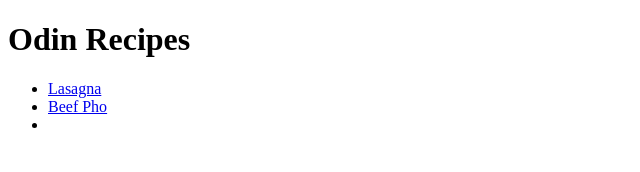
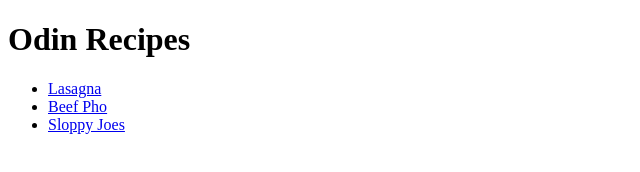
Before and after one commit to BadgelorLordOfTheBadgers/odin-recipes, a plain HTML site: page index.html in a window 1280 px wide. Shown: the full height of the page, 0-640 px from the left. Drawn offline with Linux system fonts and the light colour scheme.

Commit message:
add link to sloppyjoes.html

```diff
--- a/index.html
+++ b/index.html
@@ -11,7 +11,7 @@
  <ul>
     <li><a href="recipes/lasagna.html">Lasagna</a></li>
     <li><a href="recipes/beefpho.html">Beef Pho</a></li>
-    <li></li>
+    <li><a href="recipes/sloppyjoes.html">Sloppy Joes</a></li>
  </ul>
 
 
```
